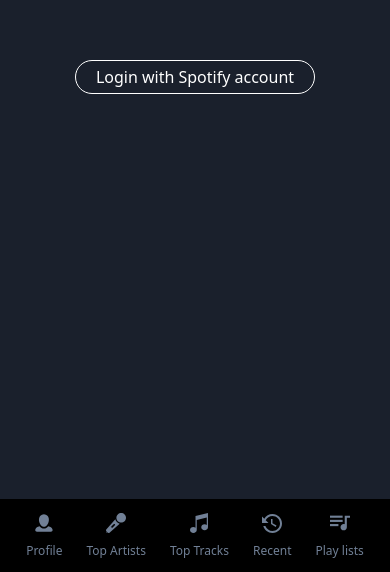
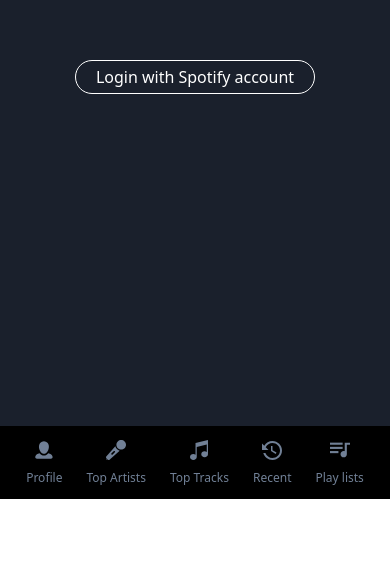
Before and after one commit to Miracle-0420/vue-tailwind-spotify, a Vue app: page /#/login in a window 390 px wide. Shown: the part 345-917 px from the top of the page. After the commit the page ends 844 px from the top, so only its background shows below. Built offline with nearby package versions, Linux system fonts and the light colour scheme; no server answers.

Commit message:
refactor(AppNavigator): fixed navigator on footer

```diff
--- a/src/components/AppNavigator.vue
+++ b/src/components/AppNavigator.vue
@@ -1,5 +1,5 @@
 <template>
-  <div id="navigation" class="w-full md:fixed bottom-0 md:bottom-auto md:left-0 md:top-0 md:h-screen flex justify-center bg-black justify-around md:flex-col md:justify-between">
+  <div id="navigation" class="w-full fixed bottom-0 md:bottom-auto md:left-0 md:top-0 md:h-screen flex justify-center bg-black justify-around md:flex-col md:justify-between">
     <div class="hidden md:block text-white p-6">
       <a href="/">
         <svg fill="currentColor" xmlns="http://www.w3.org/2000/svg" version="1.1" x="0px" y="0px" viewBox="0 0 427.652 427.652" xml:space="preserve">
```
